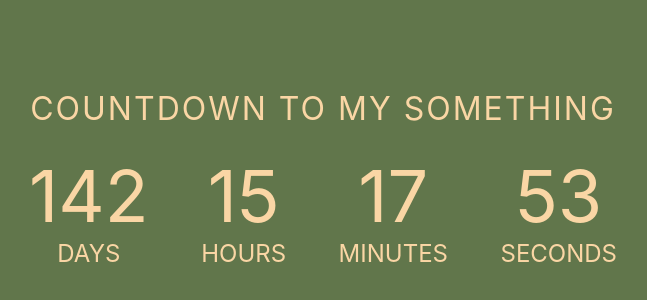
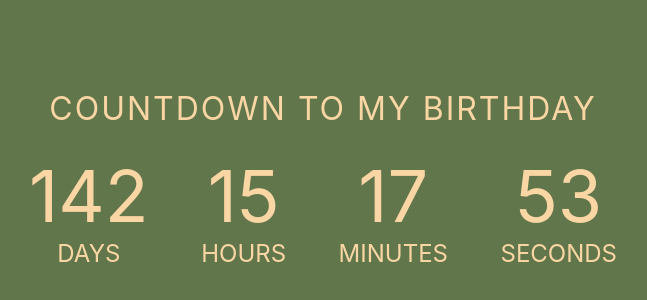
Before and after one commit to bielsesa/countdown, a plain HTML site: page index.html in a window 1280 px wide. Shown: the part 210-510 px from the top of the page, without its empty margins (317-964 px from the left). Drawn offline with Linux system fonts and the light colour scheme.

Commit message:
Update index.html

```diff
--- a/index.html
+++ b/index.html
@@ -9,7 +9,7 @@
 </head>
 <body>
     <div class="container">
-        <h1 id="headline">Countdown to my something</h1>
+        <h1 id="headline">Countdown to my birthday</h1>
         <div id="countdown">
           <ul>
             <li><span id="days"></span>days</li>
```
